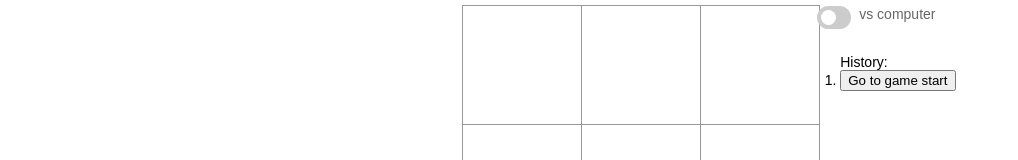
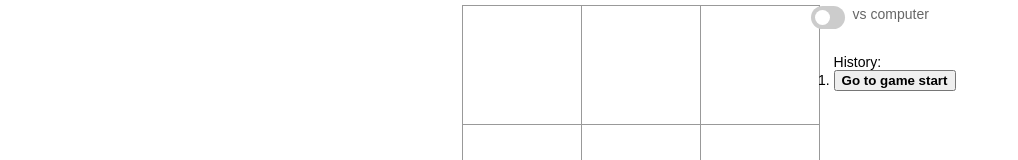
Before and after one commit to emantheman/emantheman.github.io, a React (Create React App) app: page /#/code/tictactoe in a window 1280 px wide. Shown: the part 179-339 px from the top of the page, without its empty margins (0-1018 px from the left). Built offline with nearby package versions, Linux system fonts and the light colour scheme.

Commit message:
Bolds currently selected step in TTT

```diff
--- a/src/styles/TicTacToe.scss
+++ b/src/styles/TicTacToe.scss
@@ -24,6 +24,9 @@
       .interface {
         position: absolute;
         right: -137px;
+        .selected {
+          font-weight: bold;
+        }
       }
       // for three rows
       .row {
--- a/src/views/TicTacToe.js
+++ b/src/views/TicTacToe.js
@@ -110,7 +110,9 @@ export default class TicTacToe extends Component {
         'Go to game start'
       return (
         <li key={ move }>
-          <button onClick={() => this.jumpTo(move)}>
+          <button
+            onClick={() => this.jumpTo(move)}
+            className={move === stepNumber ? 'selected' : ''}>
             { desc }
           </button>
         </li>
```
